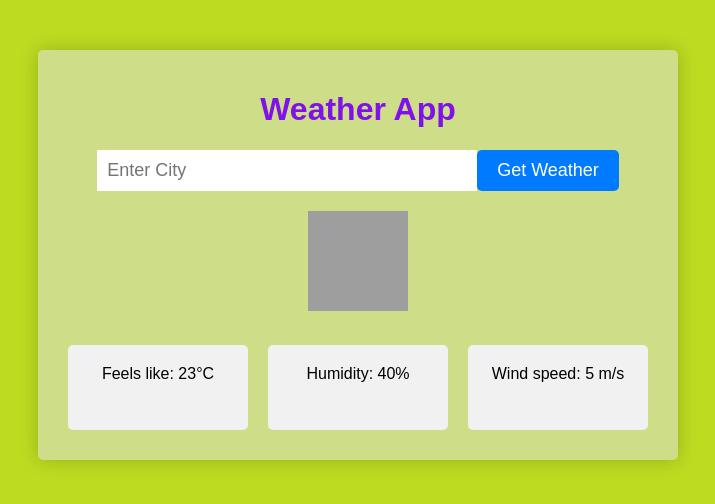
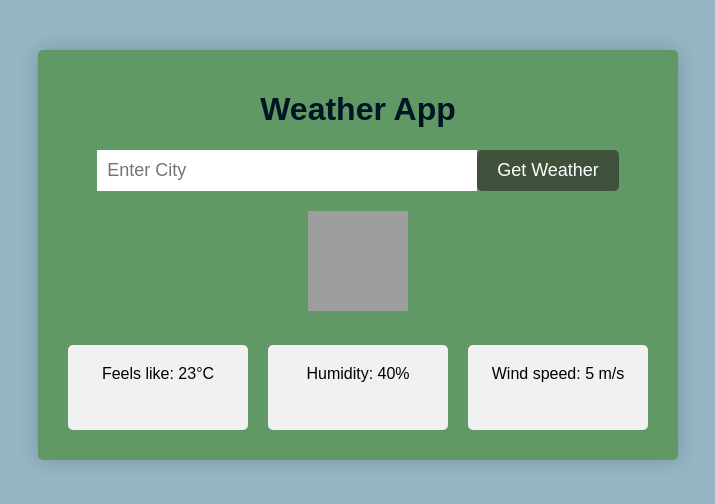
Before and after one commit to seizer80/weather, a plain HTML site: page index.html in a window 1280 px wide. Shown: the whole page, without its empty margins (282-997 px from the left). Drawn offline with Linux system fonts and the light colour scheme; grey boxes are pictures that could not be loaded.

Commit message:
secondone

```diff
--- a/style.css
+++ b/style.css
@@ -1,11 +1,11 @@
 body {
   margin: 0;
   font-family: "Montserrat", sans-serif;
-  background-color: #bddc21;
+  background-color: #96b6c5;
 }
 
 .container {
-  background-color: #cedd87;
+  background-color: #609966;
   box-shadow: 0 0 20px rgba(0, 0, 0, 0.2);
   margin: 0 auto;
   margin-top: 50px;
@@ -16,7 +16,7 @@ body {
 }
 
 h1 {
-  color: rgb(129, 17, 234);
+  color: #001524;
 }
 
 form {
@@ -35,7 +35,7 @@ form input[type="text"] {
 }
 
 form input[type="submit"] {
-  background-color: #007bff;
+  background-color: #40513b;
   color: #fff;
   border: none;
   padding: 10px 20px;
```
